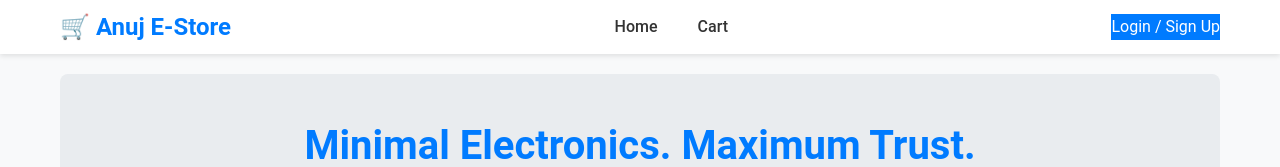
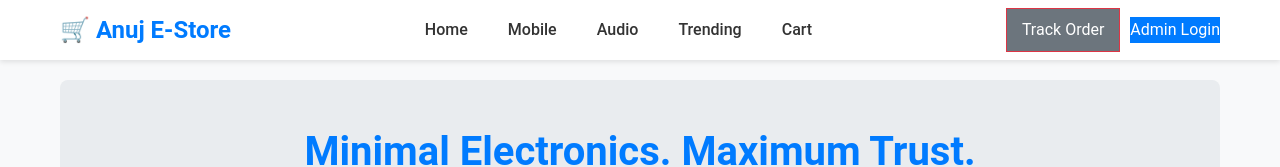
Before and after one commit to Hozaak/Anujtechmart, a React (Create React App) app: page / in a window 1280 px wide. Shown: the top 167 px of the page. Built offline with nearby package versions, Linux system fonts and the light colour scheme.

Commit message:
Update Header.js

```diff
--- a/src/components/Header/Header.js
+++ b/src/components/Header/Header.js
@@ -2,17 +2,17 @@ import React from 'react';
 import { Link, useNavigate } from 'react-router-dom';
 import { useAuth } from '../../context/AuthContext';
 import { useCart } from '../../context/CartContext';
+import { CATEGORIES } from '../../utils/constants'; // Import CATEGORIES
 import './Header.css';
 
 const Header = () => {
-    // Hooks to access state and actions
-    const { isAuthenticated, logout, user, hasRole } = useAuth(); //
-    const { cartCount } = useCart(); //
+    const { isAuthenticated, logout, user, hasRole } = useAuth();
+    const { cartCount } = useCart();
     const navigate = useNavigate();
 
     const handleLogout = () => {
         logout();
-        navigate('/'); // Redirect to home page after logout
+        navigate('/');
     };
 
     const isAdmin = hasRole('admin');
@@ -21,21 +21,27 @@ const Header = () => {
         <header className="header">
             <div className="header-container">
 
-                {/* 1. Logo/Brand Name (REMOVED **) */}
+                {/* 1. Logo/Brand Name */}
                 <Link to="/" className="logo">
                     🛒 Anuj E-Store
                 </Link>
 
-                {/* 2. Main Navigation Links */}
+                {/* 2. Main Navigation Links (New Product Sections) */}
                 <nav className="nav-links">
+
+                    {/* Primary Product Categories */}
                     <Link to="/" className="nav-item">Home</Link>
+                    <Link to="/category/mobile" className="nav-item">{CATEGORIES.MOBILE.replace(' Section', '')}</Link>
+                    <Link to="/category/audio" className="nav-item">{CATEGORIES.AUDIO.replace(' Series', '')}</Link>
+                    <Link to="/category/trending" className="nav-item">{CATEGORIES.TRENDING.replace(' Section', '')}</Link>
+
                     {/* Cart Link with Item Count */}
                     <Link to="/cart" className="nav-item cart-icon">
                         Cart
                         {cartCount > 0 && <span className="cart-count">{cartCount}</span>}
                     </Link>
 
-                    {/* Admin Dashboard Link (Only visible to Admins) */}
+                    {/* Admin Dashboard / Login (Hidden from non-admin user view, but accessible if logged out) */}
                     {isAuthenticated && isAdmin && (
                         <Link to="/admin" className="nav-item admin-link">
                             Admin
@@ -43,12 +49,17 @@ const Header = () => {
                     )}
                 </nav>
 
-                {/* 3. Authentication Section */}
+                {/* 3. Authentication Section (User-centric features) */}
                 <div className="auth-section">
+
+                    {/* NEW: Track Order Link */}
+                    <Link to="/track-order" className="btn-secondary track-btn">
+                        Track Order
+                    </Link>
+
                     {isAuthenticated ? (
                         <>
                             <span className="welcome-message">
-                                {/* Welcome message (REMOVED **) */}
                                 Hello, {user.username.split('@')[0]}!
                             </span>
                             <button onClick={handleLogout} className="btn-secondary">
@@ -56,8 +67,9 @@ const Header = () => {
                             </button>
                         </>
                     ) : (
+                        // If logged out, show the login button as "Admin Login"
                         <Link to="/login" className="btn-primary">
-                            Login / Sign Up
+                            Admin Login
                         </Link>
                     )}
                 </div>
```
